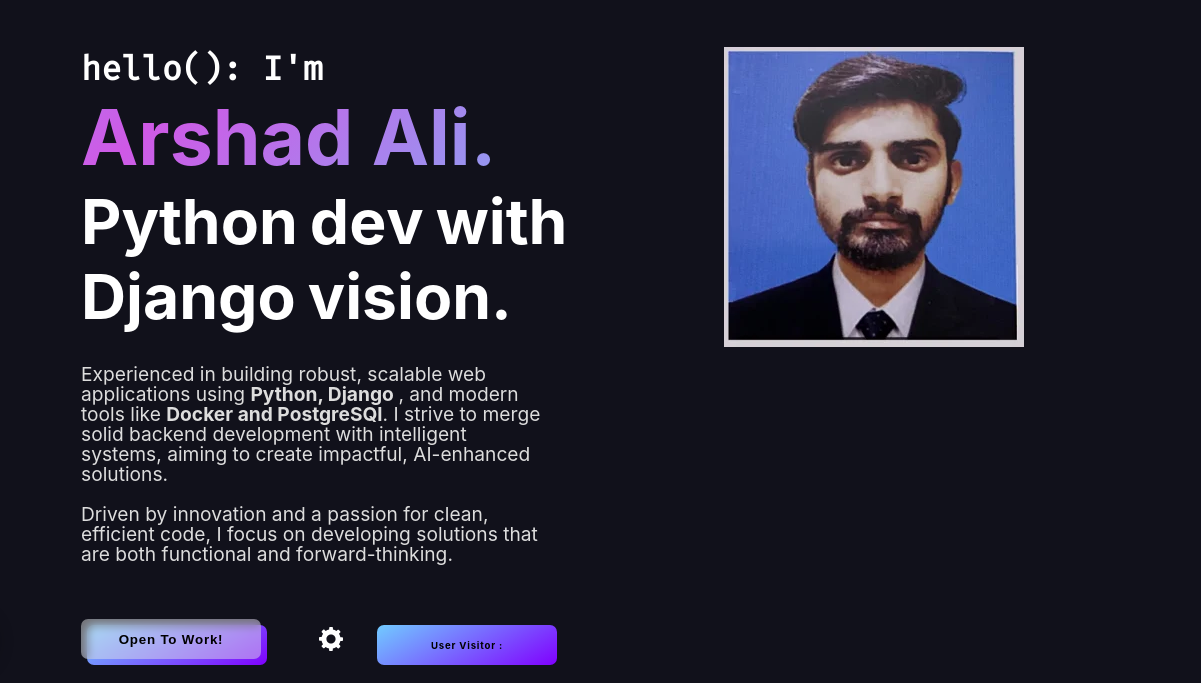
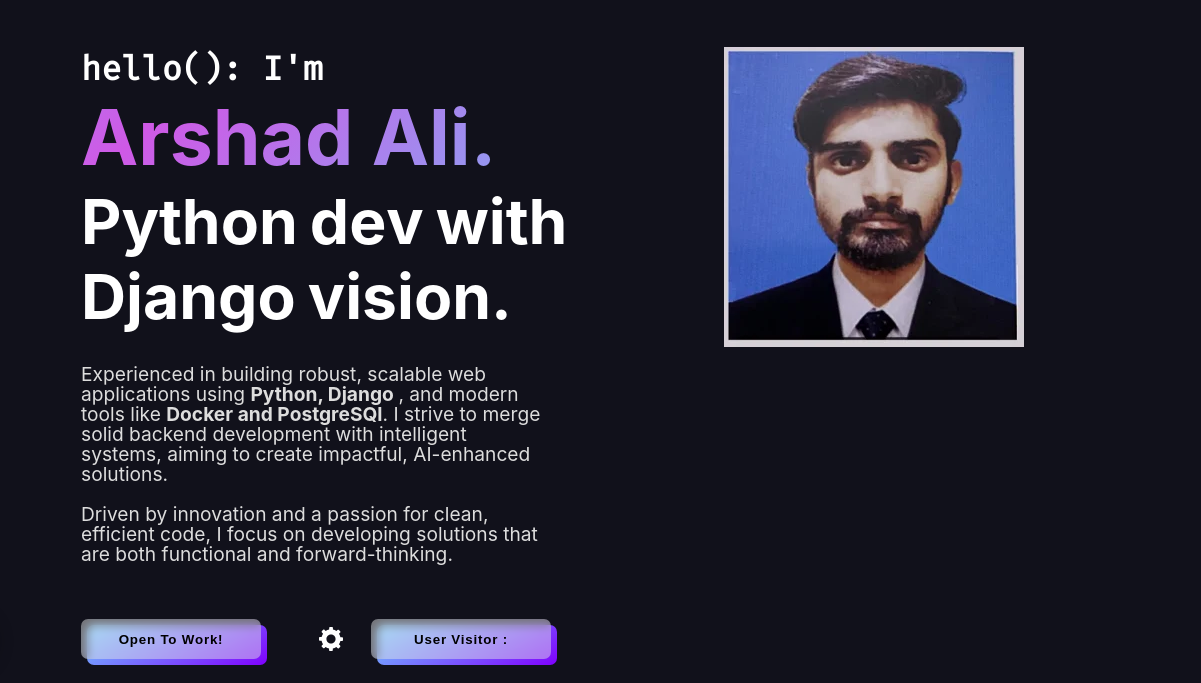
Before and after one commit to arsk92111/Portfolio, a website: page index.html in a window 1280 px wide. Shown: the part 117-800 px from the top of the page, 79-1280 px from the left. Drawn offline with nearby package versions, Linux system fonts and the light colour scheme; no server answers; a web font is replaced by a local one.

Commit message:
done
done

```diff
--- a/index.html
+++ b/index.html
@@ -242,10 +242,15 @@
                   class="needtobeinvert"></label>
               </div>
             </div>
-              <h4 class="letsTalkBtn">
-            <p class="letsTalkBtn-text letsTalkBtn-BG">User Visitor :<span id="user_count"></span> </p>
-          </h4>
-            <!-- setting div ends -->
+            <a href="https://wa.me/+923401710232?text=Let's Talk! Arshad Ali about your experience" tabindex="-1">
+              <button class="letsTalkBtn">
+                <p class="letsTalkBtn-text">User Visitor :<span id="user_count"></span></p>
+                <span class="letsTalkBtn-BG"></span>
+              </button></a>
+              <!-- <h4 class="letsTalkBtn">
+                <p class="letsTalkBtn-text letsTalkBtn-BG">User Visitor :<span id="user_count"></span> </p>
+              </h4>  -->
+
           </div>
           <!-- contact-btn-div -->
         </div>
```
